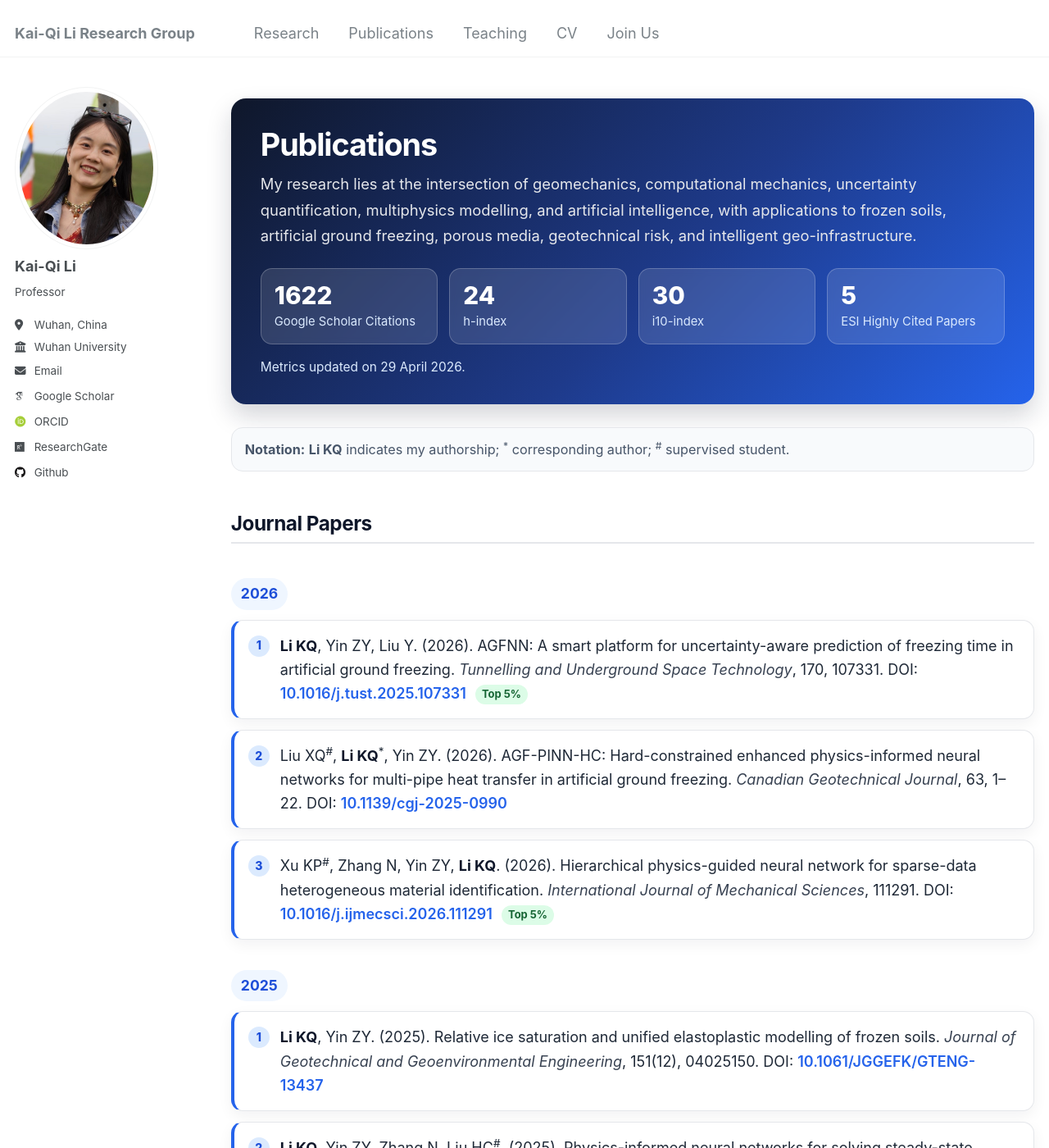
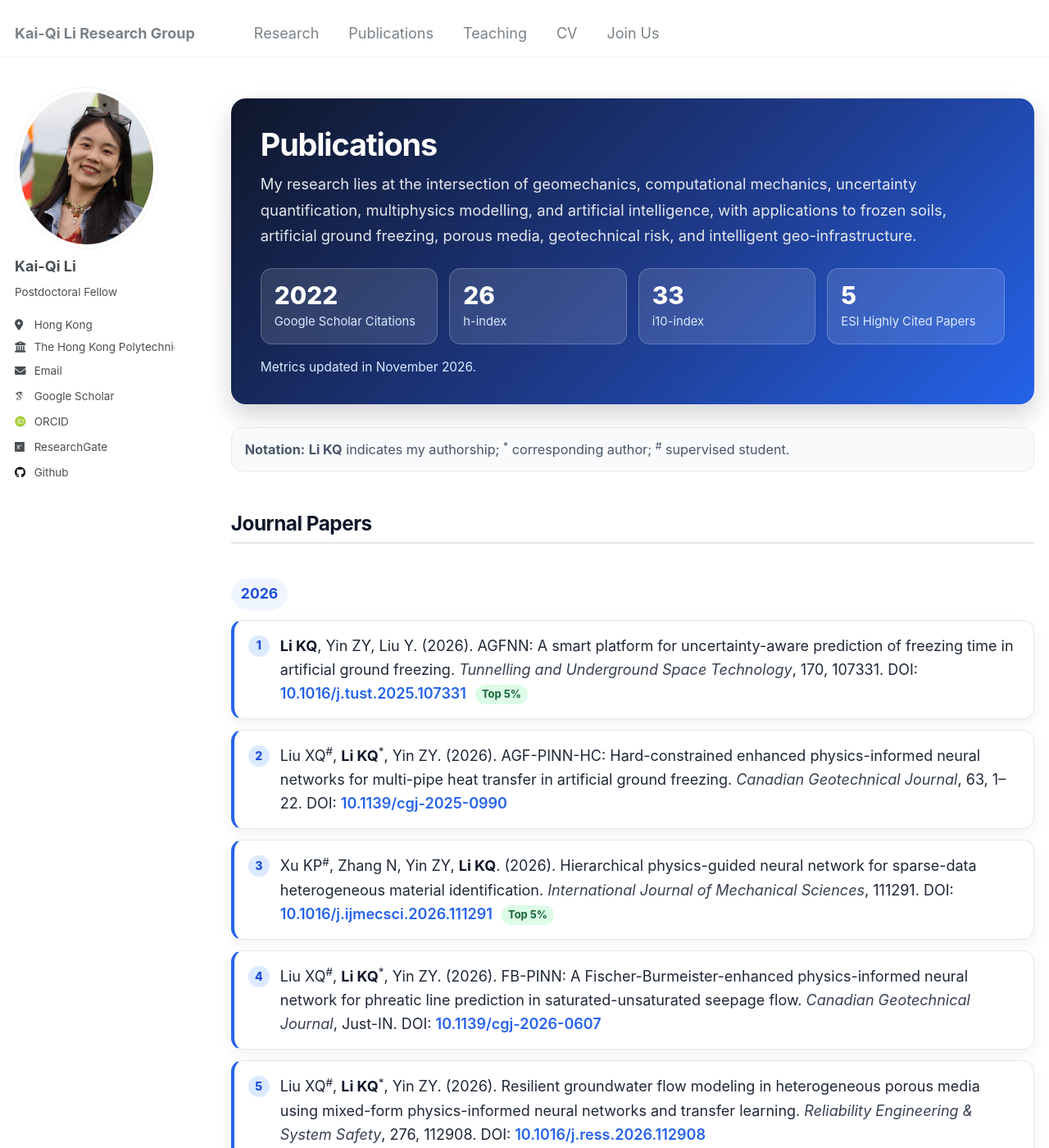
Before and after one commit to kqceeli/kqceeli.github.io, a Jekyll site: the page built from _pages/publications.html, in a window 1280 px wide and 1400 px high. Shown: the whole window at 82% size. Built offline with Jekyll 4.4.1, drawn with Linux system fonts in a browser that asks for light colours; some web fonts are replaced.

Commit message:
Update profile, publications, and academic news

```diff
--- a/Gemfile
+++ b/Gemfile
@@ -9,3 +9,4 @@ group :jekyll_plugins do
 end
 
 gem 'github-pages'
+gem 'tzinfo-data'
--- a/_config.yml
+++ b/_config.yml
@@ -12,7 +12,7 @@ locale                   : "en-US"
 title                    : "Kai-Qi Li Research Group"
 title_separator          : "-"
 name                     : &name "Kai-Qi Li"
-description              : &description "Professor at Wuhan University | Geomechanics, Computational Mechanics, Uncertainty Quantification, and Artificial Intelligence"
+description              : &description "Postdoctoral Fellow at The Hong Kong Polytechnic University | Incoming Professor at Wuhan University from January 2027 | Geomechanics, Computational Mechanics, Uncertainty Quantification, and Artificial Intelligence"
 url                      : "https://kqceeli.github.io"
 baseurl                  : ""
 repository               : "kqceeli/kqceeli.github.io"
@@ -21,9 +21,9 @@ author:
   avatar           : "kq_photo3.jpg"
   name             : "Kai-Qi Li"
   pronouns         :
-  bio              : "Professor"
-  location         : "Wuhan, China"
-  employer         : "Wuhan University"
+  bio              : "Postdoctoral Fellow"
+  location         : "Hong Kong"
+  employer         : "The Hong Kong Polytechnic University"
   uri              :
   email            : "kqceeli@163.com"
 
--- a/_pages/publications.html
+++ b/_pages/publications.html
@@ -251,15 +251,15 @@ author_profile: true
 
     <div class="metric-grid">
       <div class="metric-card">
-        <span class="metric-number">1622</span>
+        <span class="metric-number">2022</span>
         <span class="metric-label">Google Scholar Citations</span>
       </div>
       <div class="metric-card">
-        <span class="metric-number">24</span>
+        <span class="metric-number">26</span>
         <span class="metric-label">h-index</span>
       </div>
       <div class="metric-card">
-        <span class="metric-number">30</span>
+        <span class="metric-number">33</span>
         <span class="metric-label">i10-index</span>
       </div>
       <div class="metric-card">
@@ -269,7 +269,7 @@ author_profile: true
     </div>
 
     <div class="pub-note">
-      Metrics updated on 29 April 2026.
+      Metrics updated in November 2026.
     </div>
   </section>
 
@@ -306,6 +306,20 @@ author_profile: true
         <i>International Journal of Mechanical Sciences</i>, 111291.
         DOI: <a href="https://doi.org/10.1016/j.ijmecsci.2026.111291" target="_blank" rel="noopener noreferrer">10.1016/j.ijmecsci.2026.111291</a>
         <span class="badge badge-top">Top 5%</span>
+      </li>
+
+      <li>
+        Liu XQ<sup>#</sup>, <strong>Li KQ</strong><sup>*</sup>, Yin ZY. (2026).
+        FB-PINN: A Fischer-Burmeister-enhanced physics-informed neural network for phreatic line prediction in saturated-unsaturated seepage flow.
+        <i>Canadian Geotechnical Journal</i>, Just-IN.
+        DOI: <a href="https://doi.org/10.1139/cgj-2026-0607" target="_blank" rel="noopener noreferrer">10.1139/cgj-2026-0607</a>
+      </li>
+
+      <li>
+        Liu XQ<sup>#</sup>, <strong>Li KQ</strong><sup>*</sup>, Yin ZY. (2026).
+        Resilient groundwater flow modeling in heterogeneous porous media using mixed-form physics-informed neural networks and transfer learning.
+        <i>Reliability Engineering &amp; System Safety</i>, 276, 112908.
+        DOI: <a href="https://doi.org/10.1016/j.ress.2026.112908" target="_blank" rel="noopener noreferrer">10.1016/j.ress.2026.112908</a>
       </li>
     </ol>
 
```
Also changed, not shown: _pages/Join Us.md (+3 -2 lines), _pages/about.md (+14 -8 lines), _pages/cv.md (+4 -2 lines).
